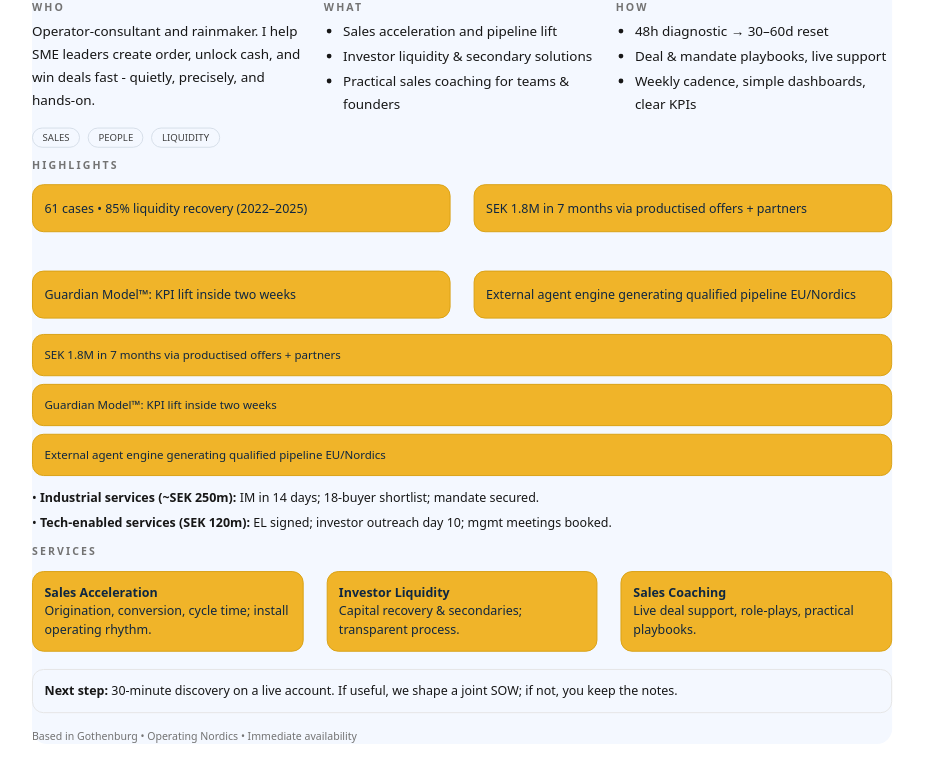
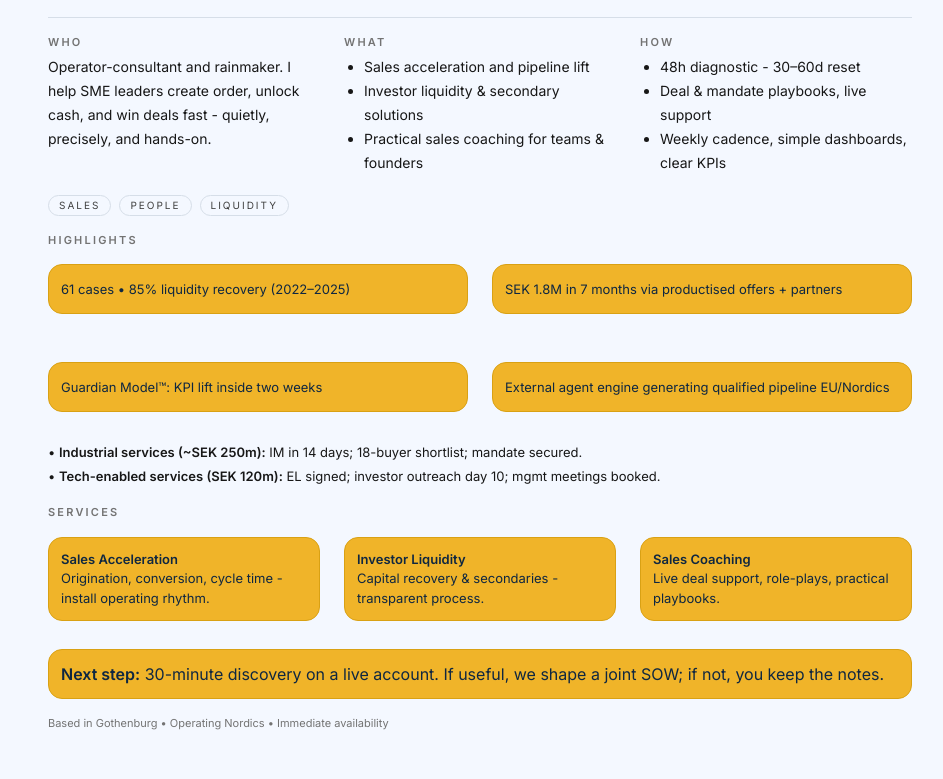
Before and after one commit to quantico-leo/arceo-onepager, a plain HTML site: page index.html in a window 1280 px wide. Shown: the part 158-937 px from the top of the page, without its empty margins (160-1103 px from the left). After the commit the page ends 914 px from the top, so only its background shows below. Drawn offline with nearby package versions, Linux system fonts and the light colour scheme.

Commit message:
Update index.html

```diff
--- a/index.html
+++ b/index.html
@@ -3,15 +3,12 @@
   <head>
     <meta charset="utf-8" />
     <meta name="viewport" content="width=device-width, initial-scale=1" />
-    <title>Leo Celija  -  One-Pager</title>
+    <title>Leo Celija — One-Pager</title>
 
-    <!-- Meta / Sharing -->
+    <!-- Meta -->
     <meta name="description" content="Sales acceleration, investor liquidity, and sales coaching in the Nordics." />
-    <link rel="canonical" href="https://quantico-leo.github.io/arceo-onepager/" />
-    <meta property="og:title" content="Leo Celija  -  One-Pager" />
+    <meta property="og:title" content="Leo Celija — One-Pager" />
     <meta property="og:description" content="Sales acceleration, investor liquidity, and sales coaching in the Nordics." />
-    <meta property="og:type" content="website" />
-    <meta property="og:url" content="https://quantico-leo.github.io/arceo-onepager/" />
     <meta name="twitter:card" content="summary" />
 
     <!-- Inter font -->
@@ -19,7 +16,7 @@
     <link rel="preconnect" href="https://fonts.gstatic.com" crossorigin />
     <link href="https://fonts.googleapis.com/css2?family=Inter:wght@400;500;600&display=swap" rel="stylesheet" />
 
-    <!-- Tailwind CDN -->
+    <!-- Tailwind CDN (cache-busted) -->
     <script src="https://cdn.tailwindcss.com?v=2"></script>
     <script>
       tailwind.config = {
@@ -28,127 +25,63 @@
             fontFamily: { sans: ["Inter", "ui-sans-serif", "system-ui"] },
             letterSpacing: { widestx: ".2em" },
             colors: {
-              arceo: { navy: "#0F2741", gold: "#F0B429", blue: "#12395B" }
+              arceo: { navy: "#0F2741", gold: "#F0B429", goldBorder: "#D9A114" }
             }
           },
-        },
         },
       };
     </script>
 
     <style>
-      /* Accent palette inspired by arceoconsult.com */
-      .accent { color: #F0B429 !important; }
-      .pill { border-color: #D6DEE8 !important; background: #F4F8FF !important; }
-      .divider { background: #D6DEE8 !important; }
-      /* Gold cards for highlights */
-      .gold-box { background: #F0B429 !important; border-color: #D9A114 !important; color: #0F2741 !important; margin-top: 12px; margin-bottom: 12px; border-radius: 14px; }
-      /* Soft blue-white background */
-      body { background: #FFFFFF; }
+      /* Base look */
+      body { background:#F4F8FF; }
+      .divider { background: #D6DEE8; }
+      .pill { border-color:#D6DEE8; background:#F4F8FF; }
+      .gold-box {
+        background:#F0B429 !important; border:1px solid #D9A114 !important; color:#0F2741 !important;
+        border-radius:14px; padding:12px; margin-top:12px; margin-bottom:12px;
+      }
 
+      /* Print tuning */
       @media print {
-  .no-print { display: none !important; }
-  .shadow-sm, .shadow { box-shadow: none !important; }
-  @page { size: A4; margin: 12mm; }
-  body { color: #111827; background: #F4F8FF !important; -webkit-print-color-adjust: exact; print-color-adjust: exact; }
-  .print-bg { background: #F4F8FF !important; }
-  main { padding: 0 !important; }
-  section, .rounded-2xl, .rounded-xl { break-inside: avoid; }
-  section { margin-bottom: 10px !important; }
-}
-  .shadow-sm, .shadow { box-shadow: none !important; }
-  @page { size: A4; margin: 12mm; }
-  body { color: #111827; background: #FFFFFF !important; -webkit-print-color-adjust: exact; print-color-adjust: exact; }
-  .print-bg { background: #F4F8FF !important; }
-  main { padding: 0 !important; }
-  section, .rounded-2xl, .rounded-xl { break-inside: avoid; }
-  section { margin-bottom: 10px !important; }
-}
-  .shadow-sm, .shadow { box-shadow: none !important; }
-  @page { size: A4; margin: 12mm; }
-  body {
-    color: #111827;
-    background: #F4F8FF !important;
-    -webkit-print-color-adjust: exact; print-color-adjust: exact;
-    font-size: 12px;
-  }
-  main { padding: 0 !important; background: transparent !important; }
-  section, .rounded-2xl, .rounded-xl { break-inside: avoid; }
-  section { margin-bottom: 10px !important; }
-}
-  .shadow-sm, .shadow { box-shadow: none !important; }
-  @page { size: A4; margin: 12mm; }
-  body {
-    color: #111827;
-    background: #F4F8FF !important;
-    -webkit-print-color-adjust: exact; print-color-adjust: exact;
-    font-size: 12px;
-  }
-  main { padding: 0 !important; background: transparent !important; }
-  section, .rounded-2xl, .rounded-xl { break-inside: avoid; }
-  section { margin-bottom: 10px !important; }
-}
-  .shadow-sm, .shadow { box-shadow: none !important; }
-  @page { size: A4; margin: 8mm; }
-  body { color: #111827; background: #FFFFFF !important; -webkit-print-color-adjust: exact; print-color-adjust: exact; font-size: 12px; }
-  main { padding: 0 !important; transform: scale(0.955); transform-origin: top left; width: 104.7%; background: transparent !important; }
-  section, .rounded-2xl, .rounded-xl { break-inside: avoid; }
-  section { margin-bottom: 8px !important; }
-}
-  .shadow-sm, .shadow { box-shadow: none !important; }
-  @page { size: A4; margin: 8mm; }
-  body {
-    color: #111827;
-    -webkit-print-color-adjust: exact; print-color-adjust: exact;
-    background: linear-gradient(180deg, #0F2741 0%, #12395B 35%, #FFFFFF 100%) !important;
-    font-size: 12px;
-  }
-  /* Hide SVG layer to prevent blank first page */
-  .page-bg { display: none !important; }
-  main { padding: 0 !important; transform: scale(0.955); transform-origin: top left; width: 104.7%; background: transparent !important; box-shadow: none !important; }
-  section, .rounded-2xl, .rounded-xl { break-inside: avoid; }
-  section { margin-bottom: 8px !important; }
-} .shadow-sm, .shadow { box-shadow: none !important; } @page { size: A4; margin: 8mm; } body { color: #111827; background: #FFFFFF !important; -webkit-print-color-adjust: exact; print-color-adjust: exact; font-size: 12px; } main { padding: 0 !important; transform: scale(0.96); transform-origin: top left; width: 104.17%; } section, .rounded-2xl, .rounded-xl { break-inside: avoid; } section { margin-bottom: 10px !important; } @media screen { body{background: #F4F8FF;} .print-bg{background:#F4F8FF;} } } } }
-      .print-bg{background:#F4F8FF;} .gold-box{margin-top:8px;margin-bottom:8px;}
-
-    ul { margin-top: 8px; }
-      ul li { margin: 2px 0; }
-
+        .no-print { display:none !important; }
+        @page { size:A4; margin:12mm; }
+        body { background:#F4F8FF !important; -webkit-print-color-adjust:exact; print-color-adjust:exact; }
+        main { padding:0 !important; }
+        section, .rounded-2xl, .rounded-xl, .gold-box { break-inside: avoid; }
+      }
     </style>
   </head>
+
   <body class="text-neutral-900 antialiased font-sans">
-    <!-- Printable blue→white background layer -->
-
-    <!-- Top bar (hidden on print) -->
-    <header class="sticky top-0 z-30 border-b border-neutral-200 bg-white/90 backdrop-blur no-print">
+    <!-- Optional top bar -->
+    <header class="sticky top-0 z-30 border-b border-neutral-200 bg-white/80 backdrop-blur no-print">
       <div class="mx-auto max-w-4xl px-4 py-3 flex items-center justify-between">
         <div class="text-[11px] tracking-widestx uppercase text-neutral-500">ARCEOCONSULT • ONE-PAGER</div>
-        <div class="flex items-center gap-2">
-          <button onclick="window.print()" class="rounded-2xl border border-neutral-300 px-3 py-1.5 text-sm">Export PDF</button>
-        </div>
+        <button onclick="window.print()" class="rounded-2xl border border-neutral-300 px-3 py-1.5 text-sm">Export PDF</button>
       </div>
     </header>
 
     <!-- Page -->
-    <main class="mx-auto max-w-4xl px-4 py-6 rounded-2xl shadow-sm print-bg" style="background:#F4F8FF;" style="background:#F4F8FF;">
+    <main class="mx-auto max-w-4xl px-4 py-6">
       <!-- Header -->
       <section class="flex flex-col md:flex-row md:items-end md:justify-between gap-3 mb-5">
         <div>
           <h1 class="text-3xl md:text-[34px] font-semibold tracking-tight text-arceo-navy">Leo Celija</h1>
-          <p class="mt-1 text-[12px] text-neutral-600">Managing Director / Co‑Founder  -  Sales Acceleration • Investor Liquidity • Sales Coaching (Nordics)</p>
+          <p class="mt-1 text-[12px] text-neutral-600">
+            Managing Director / Co-Founder - Sales Acceleration • Investor Liquidity • Sales Coaching (Nordics)
+          </p>
         </div>
         <div class="text-[12px] text-neutral-700 flex flex-col md:items-end">
           <div class="flex items-center gap-1">
             <span>📞</span>
             <a href="tel:+46737846011" class="hover:underline">+46 737 846011</a>
             <a href="https://wa.me/46737846011" class="ml-2" aria-label="WhatsApp">
-              <svg xmlns="http://www.w3.org/2000/svg" width="16" height="16" viewBox="0 0 24 24" fill="#25D366" aria-hidden="true"><path d="M12 .5C5.9.5.9 5.5.9 11.6c0 2 .5 3.9 1.6 5.6L.5 23.5l6.5-1.9c1.6.9 3.3 1.3 5.1 1.3 6.1 0 11.1-5 11.1-11.1C23.2 5.5 18.1.5 12 .5zm0 20.1c-1.6 0-3.1-.4-4.4-1.2l-.3-.2-3.8 1.1 1.1-3.7-.2-.3c-.8-1.3-1.2-2.8-1.2-4.4 0-4.7 3.9-8.6 8.6-8.6s8.6 3.9 8.6 8.6-3.9 8.7-8.4 8.7zm4.8-6c-.3-.1-1.7-.8-2-.9-.3-.1-.5-.1-.7.1-.2.3-.8.9-1 1.1-.2.2-.4.2-.7.1-.3-.1-1.2-.4-2.2-1.3-.8-.7-1.3-1.5-1.5-1.7-.2-.3 0-.5.1-.6.1-.1.3-.4.4-.5.1-.2.2-.3.3-.5.1-.2 0-.4 0-.5 0-.1-.7-1.7-.9-2.3-.2-.6-.5-.5-.7-.5h-.6c-.2 0-.5.1-.7.4-.2.3-.9.9-.9 2.3s1 2.7 1.1 2.8c.1.2 2 3 4.8 4.2.7.3 1.2.5 1.6.6.7.2 1.3.2 1.8.1.6-.1 1.7-.7 1.9-1.3.2-.6.2-1.1.2-1.3 0-.1-.2-.1-.5-.2z"/></svg>
+              <svg xmlns="http://www.w3.org/2000/svg" width="16" height="16" viewBox="0 0 24 24" fill="#25D366" aria-hidden="true">
+                <path d="M12 .5C5.9.5.9 5.5.9 11.6c0 2 .5 3.9 1.6 5.6L.5 23.5l6.5-1.9c1.6.9 3.3 1.3 5.1 1.3 6.1 0 11.1-5 11.1-11.1C23.2 5.5 18.1.5 12 .5zm0 20.1c-1.6 0-3.1-.4-4.4-1.2l-.3-.2-3.8 1.1 1.1-3.7-.2-.3c-.8-1.3-1.2-2.8-1.2-4.4 0-4.7 3.9-8.6 8.6-8.6s8.6 3.9 8.6 8.6-3.9 8.7-8.4 8.7zm4.8-6c-.3-.1-1.7-.8-2-.9-.3-.1-.5-.1-.7.1-.2.3-.8.9-1 1.1-.2.2-.4.2-.7.1-.3-.1-1.2-.4-2.2-1.3-.8-.7-1.3-1.5-1.5-1.7-.2-.3 0-.5.1-.6.1-.1.3-.4.4-.5.1-.2.2-.3.3-.5.1-.2 0-.4 0-.5 0-.1-.7-1.7-.9-2.3-.2-.6-.5-.5-.7-.5h-.6c-.2 0-.5.1-.7.4-.2.3-.9.9-.9 2.3s1 2.7 1.1 2.8c.1.2 2 3 4.8 4.2.7.3 1.2.5 1.6.6.7.2 1.3.2 1.8.1.6-.1 1.7-.7 1.9-1.3.2-.6.2-1.1.2-1.3 0-.1-.2-.1-.5-.2z"/>
+              </svg>
             </a>
           </div>
-          <div class="flex items-center gap-1"><span>✉️</span> <a href="mailto:leo.celija@gmail.com" class="hover:underline">leo.celija@gmail.com</a></div>
-          <a class="hover:underline" href="https://linkedin.com/in/leocelija">linkedin.com/in/leocelija</a>
-          <div class="text-neutral-500">Gothenburg, Sweden</div>
-        </div>
           <div class="flex items-center gap-1"><span>✉️</span> <a href="mailto:leo.celija@gmail.com" class="hover:underline">leo.celija@gmail.com</a></div>
           <a class="hover:underline" href="https://linkedin.com/in/leocelija">linkedin.com/in/leocelija</a>
           <div class="text-neutral-500">Gothenburg, Sweden</div>
@@ -158,10 +91,12 @@
       <div class="divider h-px w-full mb-4"></div>
 
       <!-- Teaser: Who / What / How -->
-      <section class="grid md:grid-cols-3 gap-4 mb-5">
+      <section class="grid md:grid-cols-3 gap-6 mb-5">
         <div>
           <h2 class="text-[11px] font-semibold uppercase tracking-[0.2em] text-neutral-500 mb-1">Who</h2>
-          <p class="text-[14px] leading-6">Operator‑consultant and rainmaker. I help SME leaders create order, unlock cash, and win deals fast  -  quietly, precisely, and hands‑on.</p>
+          <p class="text-[14px] leading-6">
+            Operator-consultant and rainmaker. I help SME leaders create order, unlock cash, and win deals fast - quietly, precisely, and hands-on.
+          </p>
         </div>
         <div>
           <h2 class="text-[11px] font-semibold uppercase tracking-[0.2em] text-neutral-500 mb-1">What</h2>
@@ -174,7 +109,7 @@
         <div>
           <h2 class="text-[11px] font-semibold uppercase tracking-[0.2em] text-neutral-500 mb-1">How</h2>
           <ul class="text-[14px] leading-6 list-disc pl-5">
-            <li>48h diagnostic → 30–60d reset</li>
+            <li>48h diagnostic - 30–60d reset</li>
             <li>Deal & mandate playbooks, live support</li>
             <li>Weekly cadence, simple dashboards, clear KPIs</li>
           </ul>
@@ -190,43 +125,39 @@
         </div>
       </section>
 
-      <!-- Proof (tight) -->
+      <!-- Highlights -->
       <section class="mb-4">
         <h2 class="text-[11px] font-semibold uppercase tracking-[0.2em] text-neutral-500 mb-1">Highlights</h2>
         <div class="grid md:grid-cols-2 gap-x-6 gap-y-6 text-[13px] leading-6">
-          <div class="rounded-xl border gold-box p-3">61 cases • 85% liquidity recovery (2022–2025)</div>
-          <div class="rounded-xl border gold-box p-3">SEK 1.8M in 7 months via productised offers + partners</div>
-          <div class="rounded-xl border gold-box p-3">Guardian Model™: KPI lift inside two weeks</div>
-          <div class="rounded-xl border gold-box p-3">External agent engine generating qualified pipeline EU/Nordics</div>
-        </div>
-          <div class="rounded-xl border gold-box p-3">SEK 1.8M in 7 months via productised offers + partners</div>
-          <div class="rounded-xl border gold-box p-3">Guardian Model™: KPI lift inside two weeks</div>
-          <div class="rounded-xl border gold-box p-3">External agent engine generating qualified pipeline EU/Nordics</div>
+          <div class="gold-box">61 cases • 85% liquidity recovery (2022–2025)</div>
+          <div class="gold-box">SEK 1.8M in 7 months via productised offers + partners</div>
+          <div class="gold-box">Guardian Model™: KPI lift inside two weeks</div>
+          <div class="gold-box">External agent engine generating qualified pipeline EU/Nordics</div>
         </div>
       </section>
 
-      <!-- Micro-cases (2) -->
+      <!-- Micro-cases -->
       <section class="mb-4">
         <ul class="text-[13px] leading-6">
-          <li>• <b>Industrial services (~SEK 250m):</b> IM in 14 days; 18‑buyer shortlist; mandate secured.</li>
-          <li>• <b>Tech‑enabled services (SEK 120m):</b> EL signed; investor outreach day 10; mgmt meetings booked.</li>
+          <li>• <b>Industrial services (~SEK 250m):</b> IM in 14 days; 18-buyer shortlist; mandate secured.</li>
+          <li>• <b>Tech-enabled services (SEK 120m):</b> EL signed; investor outreach day 10; mgmt meetings booked.</li>
         </ul>
       </section>
 
-      <!-- Services cards (compact) -->
+      <!-- Services -->
       <section class="mb-4">
         <h2 class="text-[11px] font-semibold uppercase tracking-[0.2em] text-neutral-500 mb-1">Services</h2>
         <div class="grid md:grid-cols-3 gap-x-6 gap-y-6 text-[13px]">
-          <div class="rounded-xl border gold-box p-3"><b>Sales Acceleration</b><br/>Origination, conversion, cycle time; install operating rhythm.</div>
-          <div class="rounded-xl border gold-box p-3"><b>Investor Liquidity</b><br/>Capital recovery & secondaries; transparent process.</div>
-          <div class="rounded-xl border gold-box p-3"><b>Sales Coaching</b><br/>Live deal support, role‑plays, practical playbooks.</div>
+          <div class="gold-box"><b>Sales Acceleration</b><br/>Origination, conversion, cycle time - install operating rhythm.</div>
+          <div class="gold-box"><b>Investor Liquidity</b><br/>Capital recovery & secondaries - transparent process.</div>
+          <div class="gold-box"><b>Sales Coaching</b><br/>Live deal support, role-plays, practical playbooks.</div>
         </div>
       </section>
 
       <!-- CTA -->
       <section>
-        <div class="rounded-xl border border-neutral-200 p-3 text-[13px]">
-          <b>Next step:</b> 30‑minute discovery on a live account. If useful, we shape a joint SOW; if not, you keep the notes.
+        <div class="gold-box">
+          <b>Next step:</b> 30-minute discovery on a live account. If useful, we shape a joint SOW; if not, you keep the notes.
         </div>
       </section>
 
```
